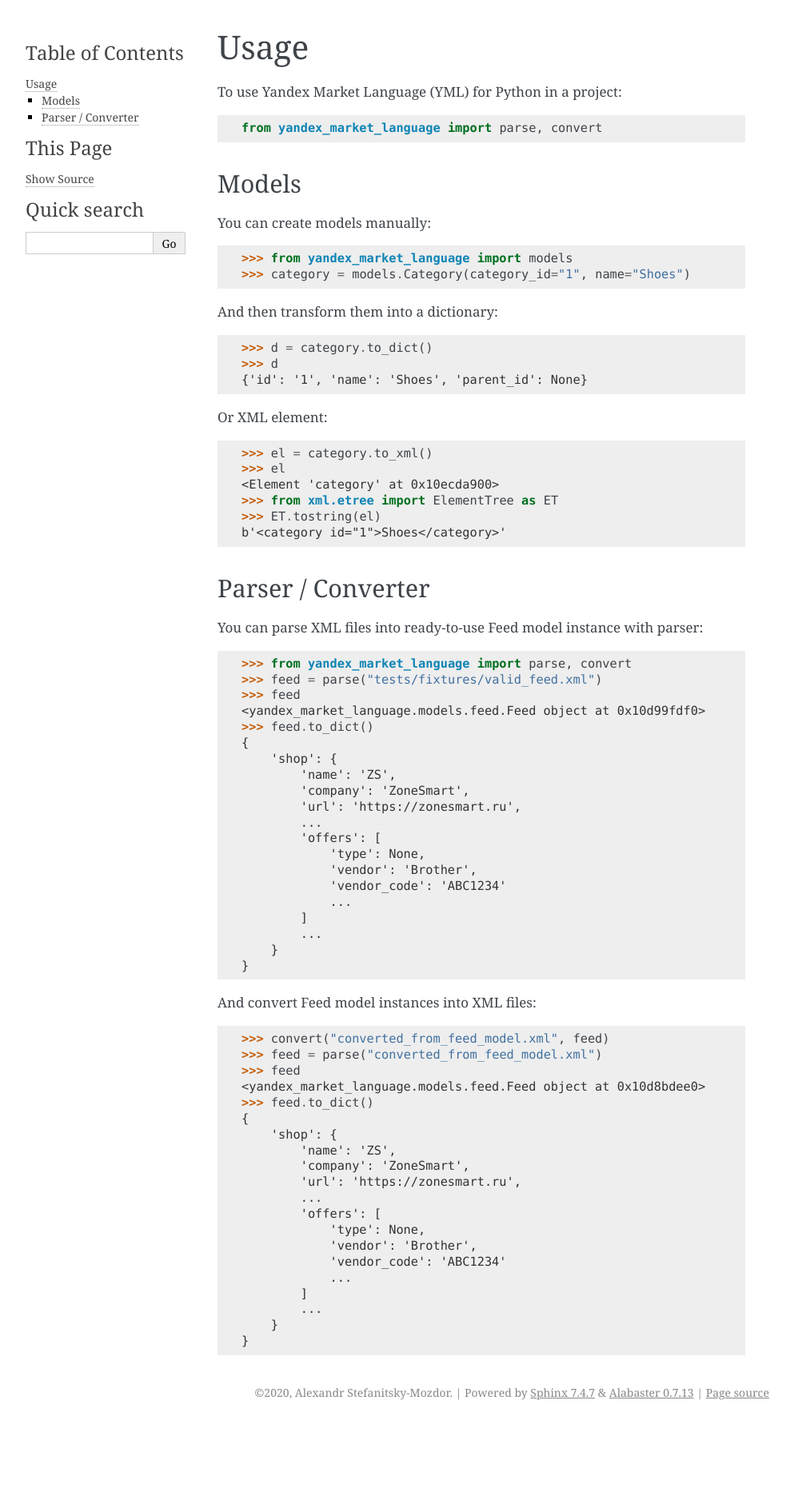
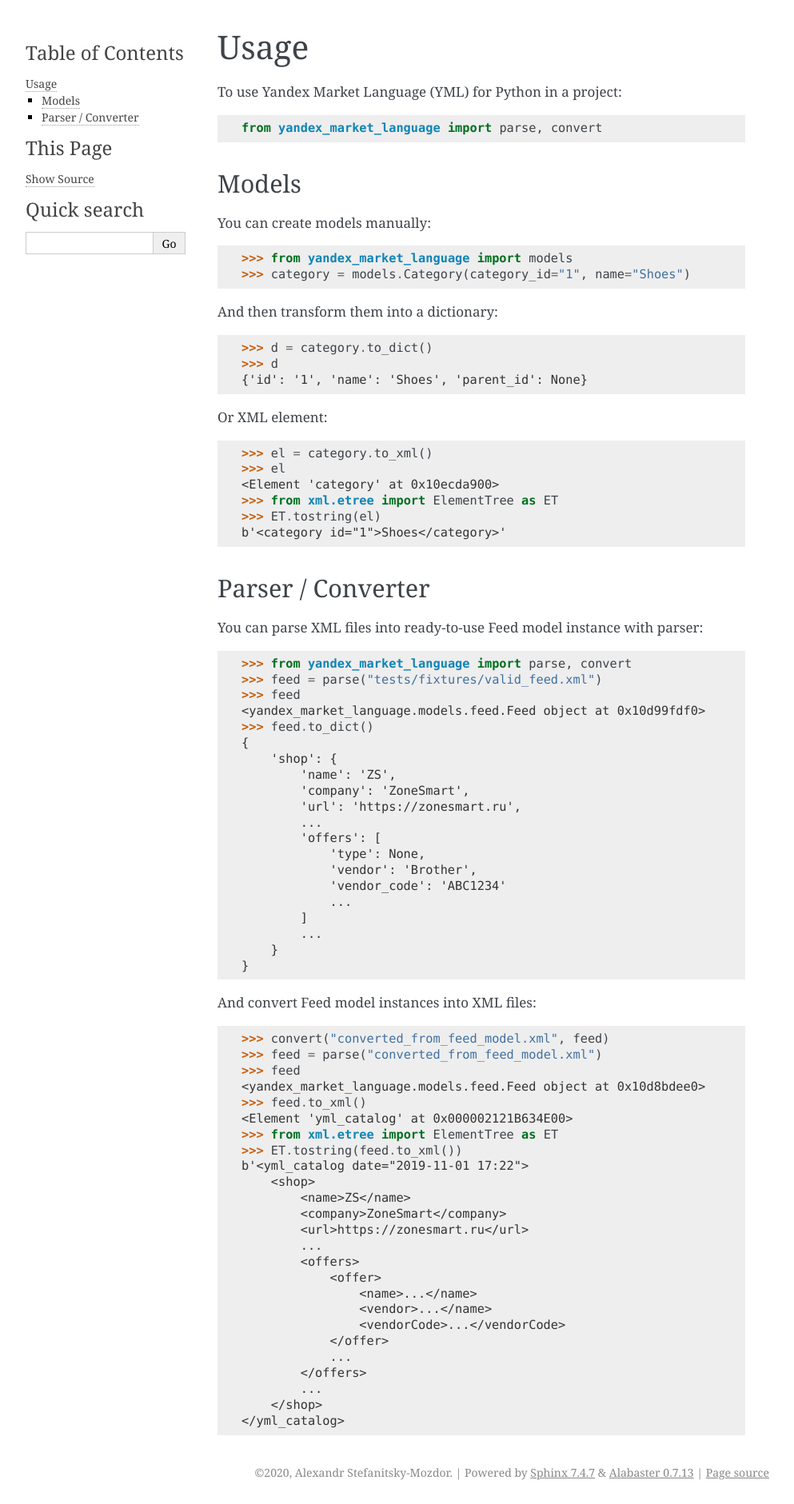
Before and after one commit to stefanitsky/yandex_market_language, a Sphinx documentation site: the page built from docs/usage.rst, in a window 1280 px wide. Shown: the whole page at 80% size, without its empty margins (148-1141 px from the left). Built offline with Sphinx 7.4.7, drawn with Linux system fonts in a browser that asks for light colours; before the commit the page ends 1781 px from its top, so only the background shows below that.

Commit message:
Fixed description in docs when converting Feed to XML

```diff
--- a/docs/usage.rst
+++ b/docs/usage.rst
@@ -63,19 +63,24 @@
     >>> feed = parse("converted_from_feed_model.xml")
     >>> feed
     <yandex_market_language.models.feed.Feed object at 0x10d8bdee0>
-    >>> feed.to_dict()
-    {
-        'shop': {
-            'name': 'ZS',
-            'company': 'ZoneSmart',
-            'url': 'https://zonesmart.ru',
+    >>> feed.to_xml()
+    <Element 'yml_catalog' at 0x000002121B634E00>
+    >>> from xml.etree import ElementTree as ET
+    >>> ET.tostring(feed.to_xml())
+    b'<yml_catalog date="2019-11-01 17:22">
+        <shop>
+            <name>ZS</name>
+            <company>ZoneSmart</company>
+            <url>https://zonesmart.ru</url>
             ...
-            'offers': [
-                'type': None,
-                'vendor': 'Brother',
-                'vendor_code': 'ABC1234'
+            <offers>
+                <offer>
+                    <name>...</name>
+                    <vendor>...</name>
+                    <vendorCode>...</vendorCode>
+                </offer>
                 ...
-            ]
+            </offers>
             ...
-        }
-    }
+        </shop>
+    </yml_catalog>
```
